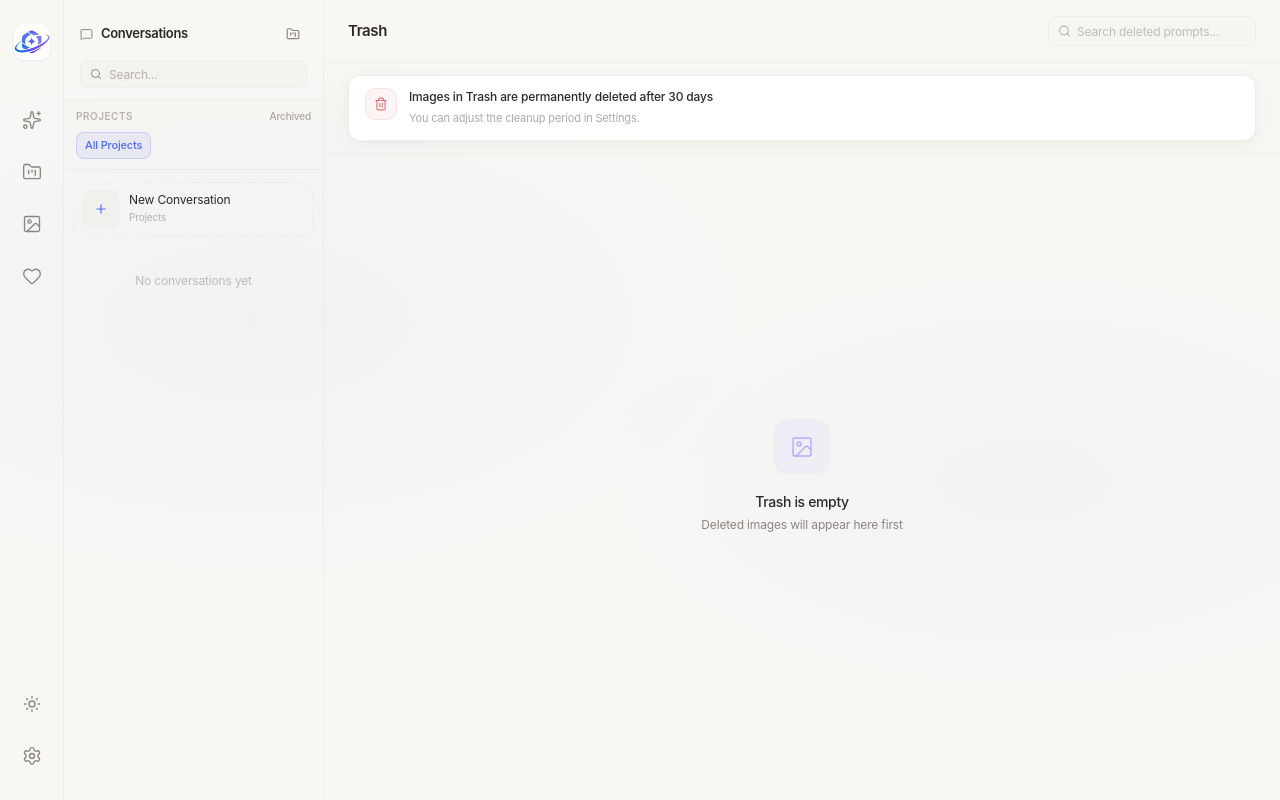
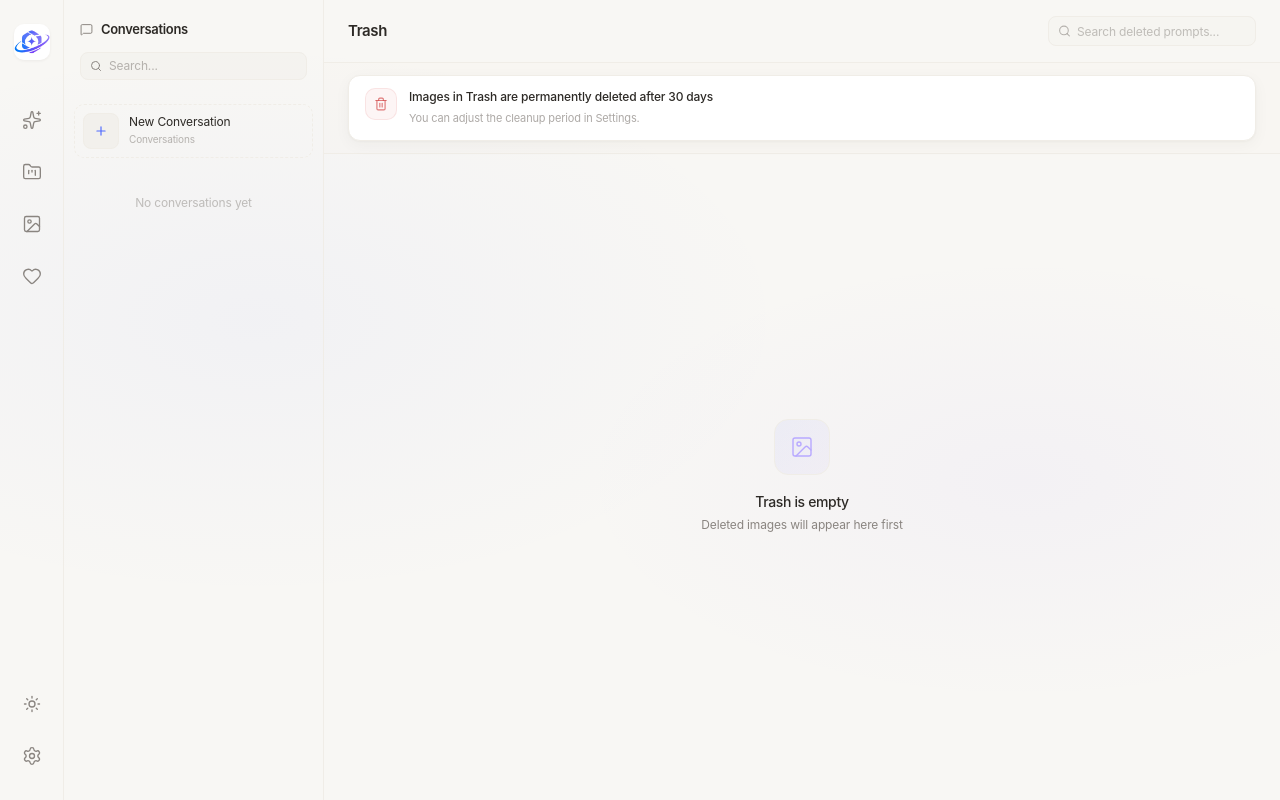
Before and after one commit to 3inchtime/astro_studio, a React (Vite) app: page /trash in a window 1280 px wide. Built offline with nearby package versions, Linux system fonts and the light colour scheme; a web font is replaced by a local one.

Commit message:
refactor: simplify conversation sidebar

```diff
--- a/src/components/sidebar/ConversationList.tsx
+++ b/src/components/sidebar/ConversationList.tsx
@@ -15,25 +15,19 @@ import {
   Search,
   Trash2,
 } from "lucide-react";
+import { useNavigate } from "react-router-dom";
 import { useTranslation } from "react-i18next";
 import {
   archiveConversation,
-  archiveProject,
-  createProject,
   deleteConversation,
-  deleteProject,
   getConversations,
   getProjects,
   moveConversationToProject,
   pinConversation,
-  pinProject,
   renameConversation,
-  renameProject,
   toAssetUrl,
   unarchiveConversation,
-  unarchiveProject,
   unpinConversation,
-  unpinProject,
 } from "../../lib/api";
 import { formatConversationTime } from "../../lib/utils";
 import type { Conversation, Project } from "../../types";
@@ -51,44 +45,7 @@ interface ConversationListProps {
 
 type ActionMenu =
   | { type: "conversation"; id: string }
-  | { type: "project"; id: string }
   | null;
-
-function groupByProject(conversations: Conversation[], projects: Project[]) {
-  const projectNames = new Map(projects.map((project) => [project.id, project.name]));
-  const orderedIds = new Set(projects.map((project) => project.id));
-  const groups = projects.map((project) => ({
-    project,
-    items: conversations.filter((conv) => conv.project_id === project.id),
-  }));
-  const remaining = conversations.filter((conv) => !orderedIds.has(conv.project_id));
-
-  for (const conv of remaining) {
-    const groupIndex = groups.findIndex((item) => item.project.id === conv.project_id);
-
-    if (groupIndex === -1) {
-      groups.push({
-        project: {
-          id: conv.project_id,
-          name: conv.project_name ?? projectNames.get(conv.project_id) ?? "Project",
-          created_at: conv.created_at,
-          updated_at: conv.updated_at,
-          archived_at: null,
-          pinned_at: null,
-          deleted_at: null,
-          conversation_count: 0,
-          image_count: 0,
-        } satisfies Project,
-        items: [],
-      });
-    }
-
-    const targetGroup = groups[groupIndex === -1 ? groups.length - 1 : groupIndex];
-    targetGroup.items.push(conv);
-  }
-
-  return groups.filter((group) => group.items.length > 0 || group.project.id === "default");
-}
 
 export default function ConversationList({
   activeProjectId,
@@ -100,31 +57,31 @@ export default function ConversationList({
   onInitialConversation,
   onNewConversation,
 }: ConversationListProps) {
+  const navigate = useNavigate();
   const [projects, setProjects] = useState<Project[]>([]);
   const [conversations, setConversations] = useState<Conversation[]>([]);
   const [query, setQuery] = useState("");
-  const [includeArchived, setIncludeArchived] = useState(false);
   const [openMenu, setOpenMenu] = useState<ActionMenu>(null);
   const { t } = useTranslation();
 
   const loadProjects = useCallback(async () => {
-    const items = await getProjects(includeArchived);
+    const items = await getProjects(false);
     setProjects(items);
-  }, [includeArchived]);
+  }, []);
 
   const loadConversations = useCallback(
     async (q?: string) => {
       const items = await getConversations(
         q,
         activeProjectId,
-        includeArchived,
+        false,
       );
       setConversations(items);
       if (!q && !activeConversationId && items.length > 0) {
         onInitialConversation(items[0].id);
       }
     },
-    [activeConversationId, activeProjectId, includeArchived, onInitialConversation],
+    [activeConversationId, activeProjectId, onInitialConversation],
   );
 
   const loadAll = useCallback(
@@ -149,7 +106,6 @@ export default function ConversationList({
     () => projects.find((project) => project.id === activeProjectId) ?? null,
     [activeProjectId, projects],
   );
-  const visibleGroups = groupByProject(conversations, projects);
 
   const runConversationAction = useCallback(
     async (conversation: Conversation, action: string) => {
@@ -193,44 +149,6 @@ export default function ConversationList({
     ],
   );
 
-  const runProjectAction = useCallback(
-    async (project: Project, action: string) => {
-      setOpenMenu(null);
-      if (action === "rename") {
-        const name = window.prompt(t("sidebar.renameProject"), project.name);
-        if (!name || name.trim() === project.name) return;
-        await renameProject(project.id, name.trim());
-      } else if (action === "pin") {
-        await pinProject(project.id);
-      } else if (action === "unpin") {
-        await unpinProject(project.id);
-      } else if (action === "archive") {
-        await archiveProject(project.id);
-        if (activeProjectId === project.id) {
-          onSelectProject(null);
-        }
-      } else if (action === "unarchive") {
-        await unarchiveProject(project.id);
-      } else if (action === "delete") {
-        if (!window.confirm(t("sidebar.deleteProjectConfirm"))) return;
-        await deleteProject(project.id);
-        if (activeProjectId === project.id) {
-          onSelectProject(null);
-        }
-      }
-      await loadAll(query);
-    },
-    [activeProjectId, loadAll, onSelectProject, query, t],
-  );
-
-  const handleCreateProject = useCallback(async () => {
-    const name = window.prompt(t("sidebar.newProject"));
-    if (!name?.trim()) return;
-    const project = await createProject(name.trim());
-    onProjectCreated(project.id);
-    await loadAll(query);
-  }, [loadAll, onProjectCreated, query, t]);
-
   return (
     <div className="flex h-full flex-col">
       <div className="px-4 pt-5 pb-3">
@@ -238,17 +156,19 @@ export default function ConversationList({
           <div className="flex items-center gap-2">
             <MessageSquare size={13} className="text-muted" strokeWidth={1.8} />
             <span className="text-[13px] font-semibold text-foreground tracking-tight">
-              {t("sidebar.conversations")}
+              {activeProjectId && selectedProject
+                ? selectedProject.name
+                : t("sidebar.conversations")}
             </span>
           </div>
+          {activeProjectId && selectedProject ? (
             <button
-            onClick={handleCreateProject}
-            className="flex h-7 w-7 items-center justify-center rounded-[8px] text-muted transition-colors hover:bg-subtle hover:text-foreground"
-            title={t("sidebar.newProject")}
-            aria-label={t("sidebar.newProject")}
+              onClick={() => navigate(`/projects/${activeProjectId}`)}
+              className="text-[11px] font-medium text-primary"
             >
-            <FolderKanban size={14} />
+              {t("nav.projects")}
             </button>
+          ) : null}
         </div>
         <div className="relative">
           <Search size={12} className="absolute left-2.5 top-1/2 -translate-y-1/2 text-muted" strokeWidth={2} />
@@ -258,49 +178,6 @@ export default function ConversationList({
             placeholder={t("sidebar.search")}
             className="h-[28px] w-full rounded-[8px] border border-border-subtle bg-subtle/50 pl-7 pr-2 text-[12px] text-foreground placeholder:text-muted/60 focus:outline-none focus:border-border focus:bg-surface transition-colors"
           />
-        </div>
-      </div>
-
-      <div className="border-y border-border-subtle bg-subtle/25 px-3 py-2">
-        <div className="mb-2 flex items-center justify-between gap-2">
-          <span className="text-[10px] font-semibold uppercase tracking-wider text-muted/60">
-            {t("sidebar.projects")}
-          </span>
-          <button
-            onClick={() => setIncludeArchived((value) => !value)}
-            className={`text-[10px] font-medium transition-colors ${
-              includeArchived ? "text-primary" : "text-muted/70 hover:text-foreground"
-            }`}
-          >
-            {t("sidebar.archived")}
-          </button>
-        </div>
-        <div className="flex gap-1.5 overflow-x-auto pb-0.5">
-          <button
-            onClick={() => onSelectProject(null)}
-            className={`max-w-[150px] shrink-0 rounded-[8px] border px-2 py-1 text-left text-[11px] font-medium transition-colors ${
-              activeProjectId === null
-                ? "border-primary/20 bg-primary/8 text-primary"
-                : "border-border-subtle bg-surface text-foreground/70 hover:text-foreground"
-            }`}
-            title={t("sidebar.allProjects")}
-          >
-            <span className="block truncate">{t("sidebar.allProjects")}</span>
-          </button>
-          {projects.map((project) => (
-            <button
-              key={project.id}
-              onClick={() => onSelectProject(project.id)}
-              className={`max-w-[150px] shrink-0 rounded-[8px] border px-2 py-1 text-left text-[11px] font-medium transition-colors ${
-                activeProjectId === project.id
-                  ? "border-primary/20 bg-primary/8 text-primary"
-                  : "border-border-subtle bg-surface text-foreground/70 hover:text-foreground"
-              }`}
-              title={project.name}
-            >
-              <span className="block truncate">{project.name}</span>
-            </button>
-          ))}
         </div>
       </div>
 
@@ -318,7 +195,7 @@ export default function ConversationList({
             </p>
             <div className="mt-0.5 flex items-center gap-1.5">
               <span className="truncate text-[10px] text-muted/60">
-                {selectedProject?.name ?? t("sidebar.projects")}
+                {activeProjectId ? t("sidebar.conversations") : selectedProject?.name ?? t("sidebar.conversations")}
               </span>
             </div>
           </div>
@@ -331,85 +208,8 @@ export default function ConversationList({
             </p>
           </div>
         ) : (
-          visibleGroups.map((group) => (
-            <div key={group.project.id} className="mb-4">
-              <div className="mb-1 flex items-center justify-between gap-2 px-2">
-                <button
-                  onClick={() => onSelectProject(group.project.id)}
-                  className="min-w-0 text-left"
-                >
-                  <p className="truncate text-[10px] font-medium uppercase tracking-wider text-muted/50">
-                    {group.project.name}
-                  </p>
-                </button>
-                <div className="relative">
-                  <button
-                    onClick={() =>
-                      setOpenMenu((current) =>
-                        current?.type === "project" && current.id === group.project.id
-                          ? null
-                          : { type: "project", id: group.project.id },
-                      )
-                    }
-                    className="flex h-6 w-6 items-center justify-center rounded-[7px] text-muted/60 transition-colors hover:bg-subtle hover:text-foreground"
-                    aria-label={t("sidebar.projectActions")}
-                  >
-                    <MoreHorizontal size={14} />
-                  </button>
-                  {openMenu?.type === "project" && openMenu.id === group.project.id && (
-                    <ActionPopover>
-                      <ActionButton
-                        icon={<Pencil size={13} />}
-                        label={t("sidebar.rename")}
-                        onClick={() => void runProjectAction(group.project, "rename")}
-                      />
-                      <ActionButton
-                        icon={group.project.pinned_at ? <PinOff size={13} /> : <Pin size={13} />}
-                        label={
-                          group.project.pinned_at
-                            ? t("sidebar.unpin")
-                            : t("sidebar.pin")
-                        }
-                        onClick={() =>
-                          void runProjectAction(
-                            group.project,
-                            group.project.pinned_at ? "unpin" : "pin",
-                          )
-                        }
-                      />
-                      <ActionButton
-                        icon={
-                          group.project.archived_at
-                            ? <ArchiveRestore size={13} />
-                            : <Archive size={13} />
-                        }
-                        label={
-                          group.project.archived_at
-                            ? t("sidebar.unarchive")
-                            : t("sidebar.archive")
-                        }
-                        onClick={() =>
-                          void runProjectAction(
-                            group.project,
-                            group.project.archived_at ? "unarchive" : "archive",
-                          )
-                        }
-                      />
-                      {group.project.id !== "default" && (
-                        <ActionButton
-                          danger
-                          icon={<Trash2 size={13} />}
-                          label={t("sidebar.delete")}
-                          onClick={() => void runProjectAction(group.project, "delete")}
-                        />
-                      )}
-                    </ActionPopover>
-                  )}
-                </div>
-              </div>
-
           <div className="flex flex-col gap-0.5">
-                {group.items.map((conv, i) => (
+            {conversations.map((conv, i) => (
               <ConversationRow
                 key={conv.id}
                 conversation={conv}
@@ -431,8 +231,6 @@ export default function ConversationList({
               />
             ))}
           </div>
-            </div>
-          ))
         )}
       </div>
     </div>
```
Also changed, not shown: 1 other file (tests, documents, lock files or other folders). Lines whose indentation alone changed are shown as unchanged.
